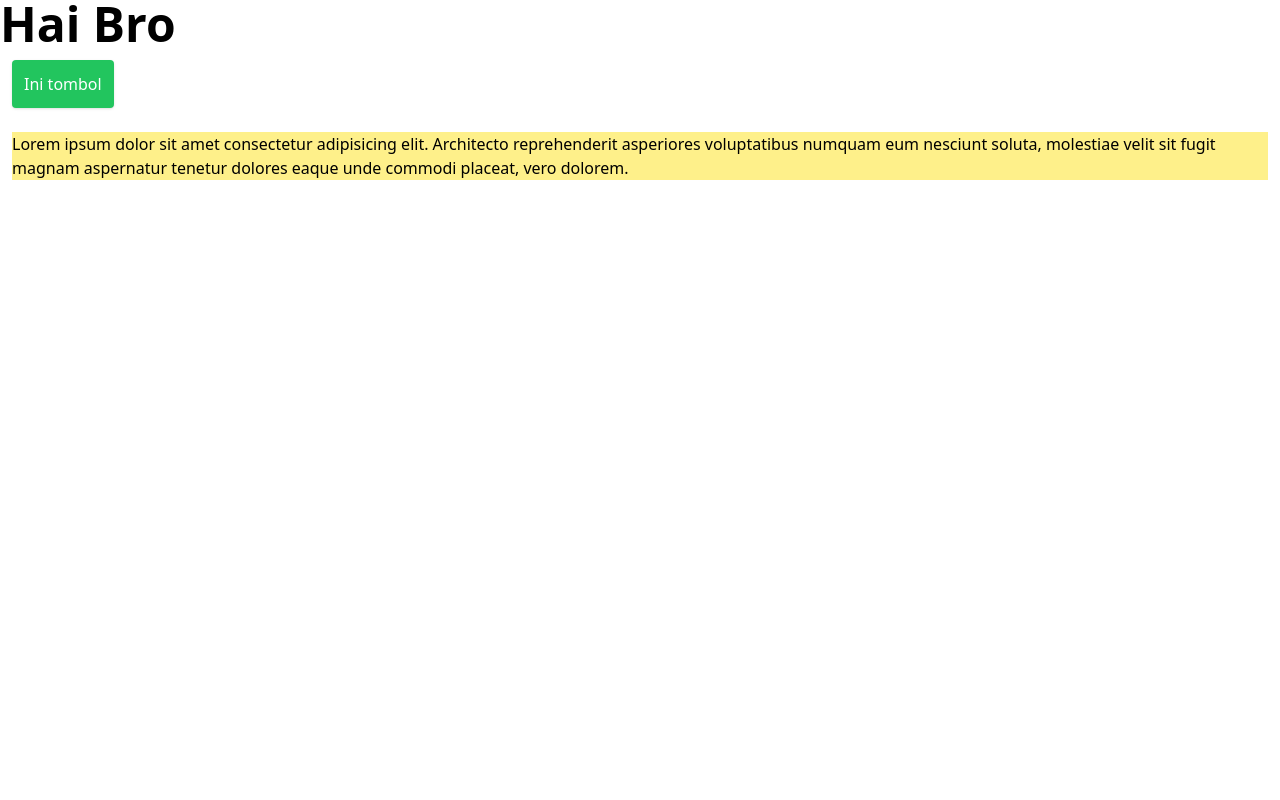
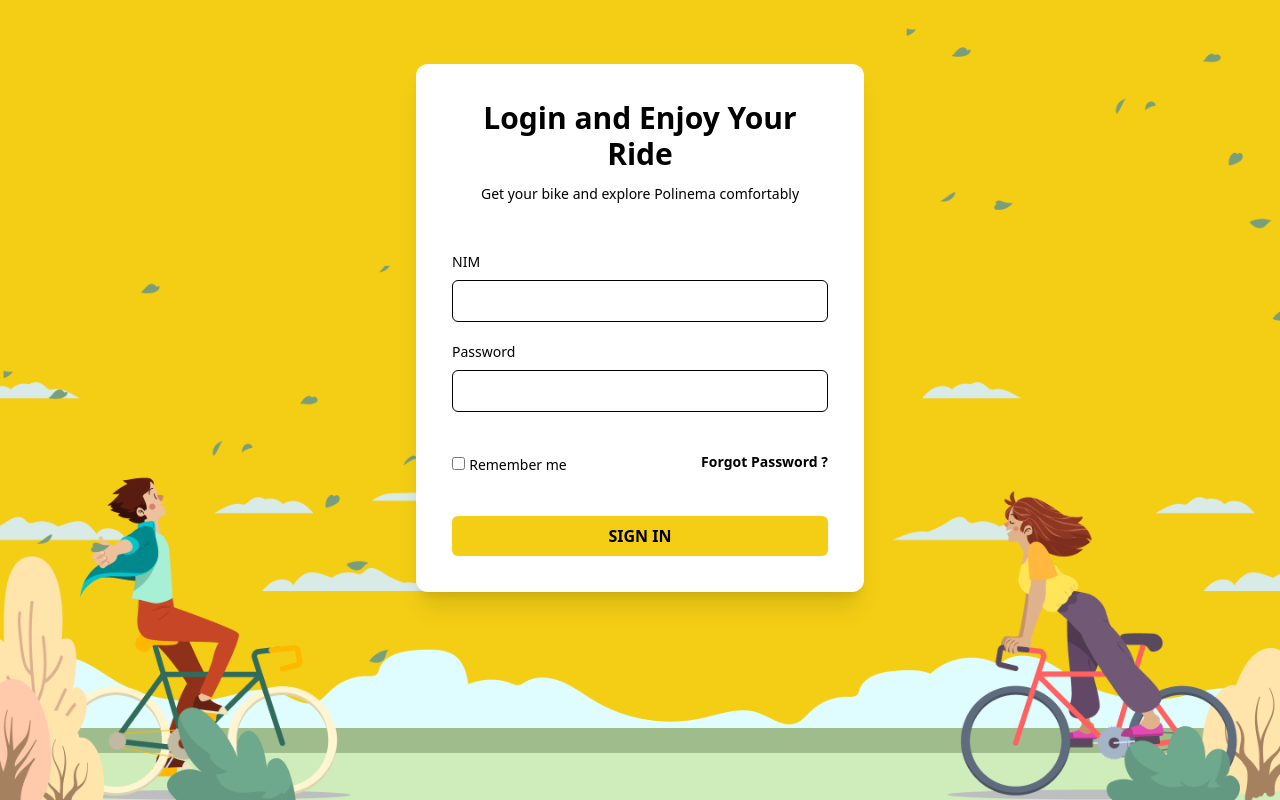
Before and after one commit to Lavina-23/learn-tailwind, a website: page public/index.html in a window 1280 px wide. Drawn offline with Linux system fonts and the light colour scheme.

Commit message:
style: slicing
slicing login page

-

```diff
--- a/public/index.html
+++ b/public/index.html
@@ -5,10 +5,46 @@
     <meta name="viewport" content="width=device-width, initial-scale=1.0">
     <title>Belajar Tailwind Bro</title>
     <link rel="stylesheet" href="./css/style.css">
+    <!-- <style>
+        * {
+            border: solid red 1px;
+        }
+    </style> -->
 </head>
-<body>
-    <h1 class="text-5xl font-bold">Hai Bro</h1>
-    <a href="#" class="bg-green-500 p-3 text-white inline-block m-3 rounded shadow hover:bg-green-700">Ini tombol</a>
-    <p class="m-3 bg-yellow-200">Lorem ipsum dolor sit amet consectetur adipisicing elit. Architecto reprehenderit asperiores voluptatibus numquam eum nesciunt soluta, molestiae velit sit fugit magnam aspernatur tenetur dolores eaque unde commodi placeat, vero dolorem.</p>
+<body
+    class="bg-cover bg-bottom bg-no-repeat"
+    style="background-image: url(img/login-bg.png);">
+    <div class= "rounded-xl shadow-xl max-w-md h-full block mx-auto my-16 bg-white">
+        <div class="p-9">
+            <h1 class="text-center font-bold text-3xl">Login and Enjoy Your Ride</h1>
+            <p class="my-3 text-center text-sm">Get your bike and explore Polinema comfortably</p>
+            <div class="mt-12">
+                <div class="my-5">
+                    <h6 class="text-sm">NIM</h6>
+                    <div class="mt-2">
+                        <input class="border border-black rounded-md p-2 w-full" type="text">
+                    </div>
+                </div>
+                <div class="my-5">
+                    <h6 class="text-sm">Password</h6>
+                    <div class="mt-2">
+                        <input class="border border-black rounded-md p-2 w-full" type="password">
+                    </div>
+                </div>
+                <div class="my-10 flex flex-row w-full">
+                    <div class="basis-1/2">
+                        <input type="checkbox">
+                        <label class="text-sm">Remember me</label>
+                    </div>
+                    <div class="basis-1/2">
+                        <h6 class="text-right text-sm font-semibold"><a href="#">Forgot Password ?</a></h6>
+                    </div>
+                </div>
+            </div>
+            <div class="rounded-md p-2 bg-primary text-center">
+                <button class="text-base font-semibold">SIGN IN</button>
+            </div>
+        </div>
+    </div>
 </body>
 </html>
--- a/src/css/input.css
+++ b/src/css/input.css
@@ -1,3 +1,5 @@
 @tailwind base;
 @tailwind components;
 @tailwind utilities;
+
+@import url('https://fonts.googleapis.com/css2?family=Urbanist:wght@400;500;600;700&display=swap');
--- a/tailwind.config.js
+++ b/tailwind.config.js
@@ -2,7 +2,17 @@
 module.exports = {
   content: ["./public/**/*.{html,js}"],
   theme: {
-    extend: {},
+    extend: {
+      backgroundImage: {
+        'bg1': "url('./public/img/bg1.jpeg')",
+      },
+      colors: {
+        'primary' : '#F4CE14',
+      },
+      fontFamily: {
+        'urban': ['Urbanist'],
+      }
+    },
   },
   plugins: [],
 }
```
Also changed, not shown: public/css/style.css, public/img/login-bg.png (added).
